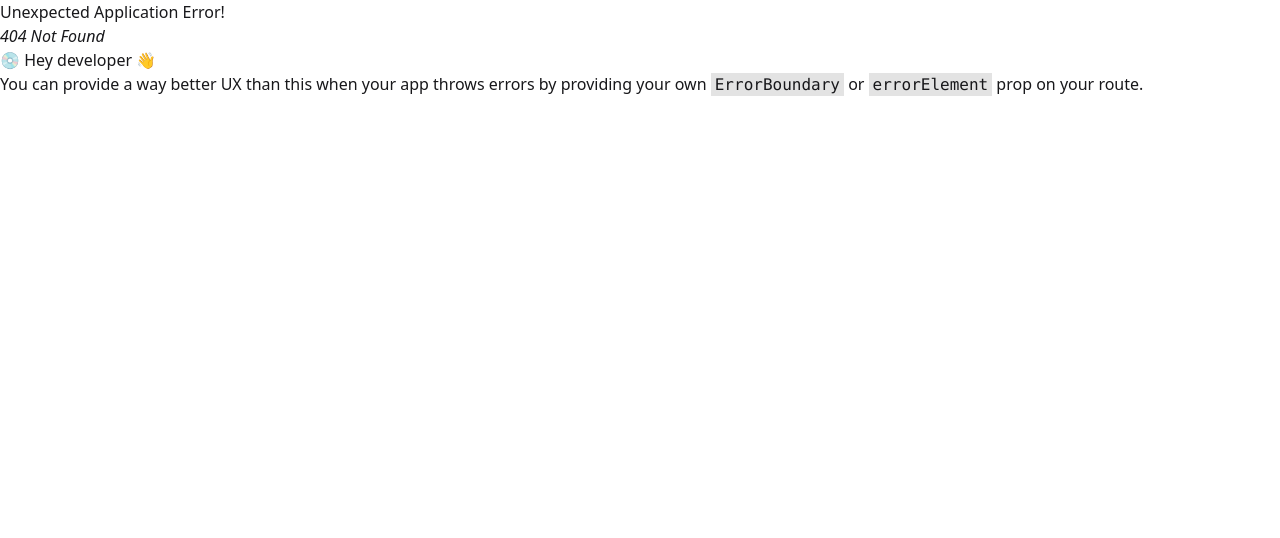
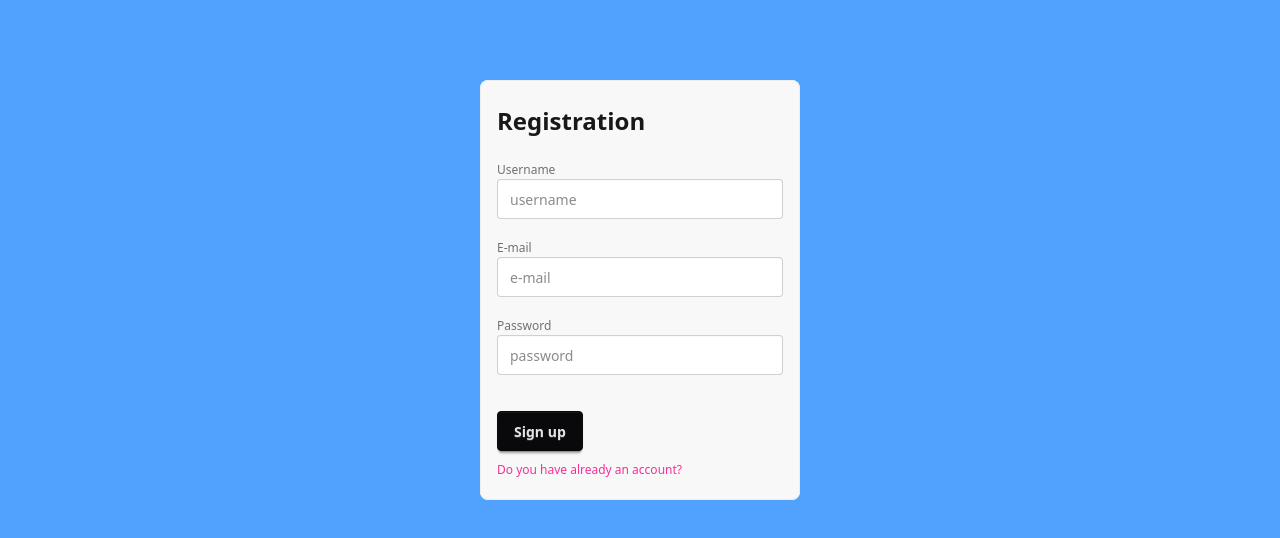
Before and after one commit to mecsbalint/boci-minesweeper-game-frontend-React, a React (Vite) app: page /registration in a window 1280 px wide. Before the commit this address had no page. Shown: the top 538 px of the page. Built offline with nearby package versions, Linux system fonts and the light colour scheme.

Commit message:
Implement user authentication

```diff
--- /dev/null
+++ b/src/components/UserForm/UserForm.tsx
@@ -0,0 +1,82 @@
+import { FormEvent, useEffect, useState } from "react";
+import { UserRegistration } from "../../types/User";
+
+type UserFormProps = {
+  submitText: string,
+  onSubmit: (event: FormEvent<HTMLFormElement>, formData: UserRegistration) => Promise<void>,
+  nameErrorMsg?: string,
+  emailErrorMsg?: string,
+  passwordErrorMsg?: string,
+  isLoading?: boolean | null
+}
+
+function UserForm({submitText, onSubmit, nameErrorMsg = "", emailErrorMsg = "", passwordErrorMsg = "", isLoading = null} : UserFormProps) {
+  const [name, setName] = useState("");
+  const [password, setPassword] = useState("");
+  const [email, setEmail] = useState("");
+  const [emailErrorState, setEmailErrorState] = useState(false);
+  const [passwordErrorState, setPasswordErrorState] = useState(false);
+
+  useEffect(() => {
+    emailErrorMsg && setEmailErrorState(true);
+    passwordErrorMsg && setPasswordErrorState(true);
+  }, [emailErrorMsg, passwordErrorMsg, nameErrorMsg]);
+
+  useEffect(() => {
+    setEmailErrorState(false);
+    setPasswordErrorState(false);
+  }, [email, password]);
+
+  return (
+    <form onSubmit={(e) => onSubmit(e, {email: email, name: name, password: password})}>
+        <div className={`my-5 ${submitText === "Log in" ? "hidden" : ""}`}>
+        <label className="fieldset-label">Username</label>
+        <input
+          type="text"
+          className={`input`}
+          placeholder="username"
+          onChange={(event) => {
+            setName(event.target.value);
+          }}
+          value={name}
+        />
+      </div>
+
+      <div className="my-5">
+        <label className="fieldset-label">E-mail</label>
+        <input
+          type="text"
+          className={`input ${emailErrorState && "input-error"}`}
+          placeholder="e-mail"
+          onChange={(event) => {
+            setEmail(event.target.value);
+            setEmailErrorState(false);
+          }}
+          value={email}
+        />
+        <p className="text-error">{emailErrorState ? emailErrorMsg : ""}</p>
+      </div>
+
+      <div className="my-5">
+        <label className="fieldset-label">Password</label>
+        <input
+          type="password"
+          className={`input ${passwordErrorState && "input-error"}`}
+          placeholder="password"
+          onChange={(event) => {
+            setPassword(event.target.value);
+            setPasswordErrorState(false);
+          }}
+          value={password}
+        />
+        <p className="text-error">{passwordErrorState ? passwordErrorMsg : ""}</p>
+      </div>
+
+      <button type="submit" className="btn btn-neutral mt-4" disabled={!!isLoading}>
+        {submitText}
+      </button>
+    </form>
+  );
+}
+
+export default UserForm;
--- /dev/null
+++ b/src/hooks/useLogin.ts
@@ -0,0 +1,37 @@
+import { useNavigate } from "react-router-dom";
+import { loginUser } from "../services/userService";
+import {useAuthContext} from "./useAuthContext";
+import { useState } from "react";
+import { UserLogin } from "../types/User";
+
+type UseLoginResult = {
+    error: "" | "Incorrect email or password!",
+    isLoading: boolean | null,
+    login: (submitObj: UserLogin) => Promise<void>
+}
+
+export function useLogin() : UseLoginResult {
+    const [isLoading, setIsLoading] = useState<boolean | null>(null);
+    const [error, setError] = useState<"" | "Incorrect email or password!">("");
+    const navigate = useNavigate();
+    const {dispatch} = useAuthContext();
+
+    async function login(submitObj : UserLogin) {
+        setIsLoading(true);
+        setError("");
+
+        const response = await loginUser(submitObj);
+
+        if (response.status === 401) {
+            setError("Incorrect email or password!");
+        } else if (response.status === 200 && response.body) {
+            localStorage.setItem("bmgUser", JSON.stringify(response.body));
+            dispatch({type: "LOGIN", payload: response.body});
+            navigate("/");
+        }
+
+        setIsLoading(false);
+    }
+
+    return {error, isLoading, login};
+}
--- /dev/null
+++ b/src/hooks/useRegistration.ts
@@ -0,0 +1,33 @@
+import { useState } from "react";
+import { signUpUser } from "../services/userService";
+import { useNavigate } from "react-router-dom";
+import { UserRegistration } from "../types/User";
+
+type UseRegistrationResult = {
+    error: "" | "This e-mail is already in use",
+    isLoading: boolean | null,
+    signUp: (submitObj: UserRegistration) => Promise<void>
+}
+
+export function useRegistration() : UseRegistrationResult {
+    const [isLoading, setIsLoading] = useState<boolean | null>(null);
+    const [error, setError] = useState<"" | "This e-mail is already in use">("");
+    const navigate = useNavigate();
+
+    async function signUp(submitObj : UserRegistration) {
+        setIsLoading(true);
+        setError("");
+
+        const responseStatus = await signUpUser(submitObj);
+
+        if (responseStatus === 409) {
+            setError("This e-mail is already in use");
+        } else if (responseStatus === 201) {
+            navigate("/login");
+        }
+
+        setIsLoading(false);
+    }
+
+    return {error, isLoading, signUp};
+}
--- /dev/null
+++ b/src/pages/LoginPage.tsx
@@ -0,0 +1,42 @@
+import { useEffect } from "react";
+import { useNavigate, Link } from "react-router-dom";
+import UserForm from "../components/UserForm/UserForm";
+import { useLogin } from "../hooks/useLogin";
+import { useAuthContext } from "../hooks/useAuthContext";
+import { UserRegistration } from "../types/User";
+
+function LoginPage() {
+    const navigate = useNavigate();
+    const {error, isLoading, login} = useLogin();
+    const {isLoggedIn} = useAuthContext();
+
+    useEffect(() => {
+        isLoggedIn && navigate("/");
+    }, [isLoggedIn, navigate]);
+
+    async function onSubmit(event : React.FormEvent<HTMLFormElement>, submitObj : UserRegistration) {
+        event.preventDefault();
+
+        await login(submitObj);
+    }
+
+    return (
+        <div className="w-full bg-blue-400 h-[100vh] justify-items-center pt-20">
+            <fieldset className="fieldset w-xs bg-base-200 border border-base-300 p-4 rounded-box">
+                <div>
+                    <legend className="fieldset-legend text-2xl">Login</legend>
+                    <UserForm
+                        submitText={"Log in"}
+                        onSubmit={onSubmit}
+                        emailErrorMsg={error}
+                        passwordErrorMsg={error}
+                        isLoading={isLoading}
+                    />
+                </div>
+                <Link className="text text-secondary my-1" to="/registration">Don't have an account?</Link>
+            </fieldset>
+        </div>
+    )
+}
+
+export default LoginPage;
--- /dev/null
+++ b/src/pages/RegistrationPage.tsx
@@ -0,0 +1,41 @@
+import { useEffect, useState } from "react";
+import { useNavigate, Link } from "react-router-dom";
+import UserForm from "../components/UserForm/UserForm";
+import { useRegistration } from "../hooks/useRegistration";
+import { useAuthContext } from "../hooks/useAuthContext";
+import { UserRegistration } from "../types/User";
+
+function RegistrationPage() {
+    const navigate = useNavigate();
+    const {error, isLoading, signUp} = useRegistration();
+    const {isLoggedIn} = useAuthContext();
+
+    useEffect(() => {
+         isLoggedIn && navigate("/");
+    }, [isLoggedIn, navigate]);
+
+    async function onSubmit(event : React.FormEvent<HTMLFormElement>, submitObj : UserRegistration) {
+        event.preventDefault();
+
+        await signUp(submitObj);
+    }
+
+    return (
+        <div className="w-full bg-blue-400 h-[100vh] justify-items-center pt-20">
+            <fieldset className="fieldset w-xs bg-base-200 border border-base-300 p-4 rounded-box">
+                <div>
+                    <legend className="fieldset-legend text-2xl">Registration</legend>
+                    <UserForm
+                        submitText={"Sign up"}
+                        onSubmit={onSubmit}
+                        emailErrorMsg={error}
+                        isLoading={isLoading}
+                    />
+                </div>
+                <Link className="text text-secondary my-1" to="/login">Do you have already an account?</Link>
+            </fieldset>
+        </div>
+    );
+}
+
+export default RegistrationPage;
```
Also changed, not shown: src/routes/router.tsx (+10 -0 lines).
